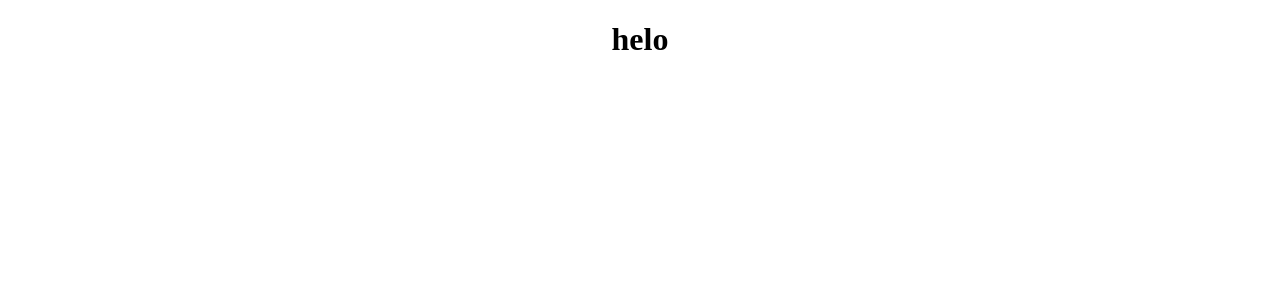
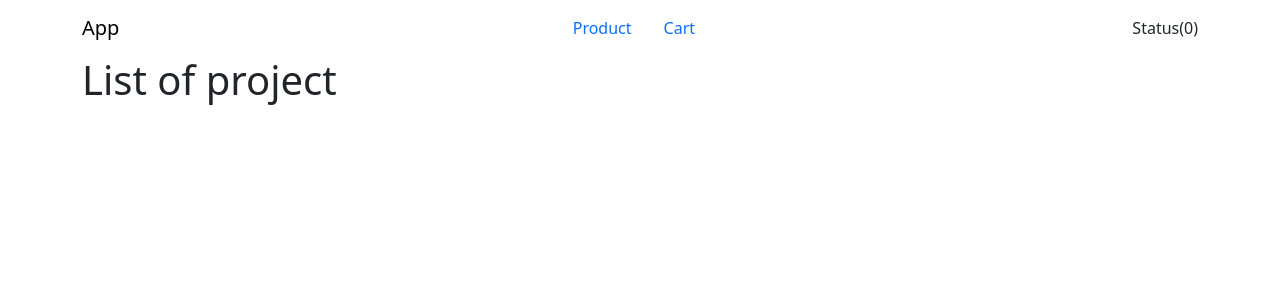
Before and after one commit to Sourabhpande532/cartzilla, a React (Create React App) app: page / in a window 1280 px wide. Shown: the top 300 px of the page. Built offline with nearby package versions, Linux system fonts and the light colour scheme.

Commit message:
feat: build cart context

```diff
--- a/src/App.js
+++ b/src/App.js
@@ -1,9 +1,23 @@
 import './App.css';
+import "bootstrap/dist/css/bootstrap.min.css"
+import { BrowserRouter as Router, Routes, Route } from 'react-router-dom';
+import { Navbar } from './component/Navbar';
+import { ProductListings } from './pages/ProductListings';
+import { Cart } from './pages/Cart';
+import { ContextProvider } from './context/CartContext';
 
 function App() {
   return (
-    <div className="App">
-      <h1>helo</h1>
+    <div className="container">
+      <ContextProvider>
+        <Router>
+          <Navbar />
+          <Routes>
+            <Route path='/' element={ <ProductListings /> } />
+            <Route path='/cart' element={ <Cart /> } />
+          </Routes>
+        </Router>
+      </ContextProvider>
     </div>
   );
 }
--- /dev/null
+++ b/src/component/CartStatus.js
@@ -0,0 +1,10 @@
+import { useCart } from "../context/CartContext"
+
+export const CartStatus = () => {
+    const { cart } = useCart()
+    return (
+        <div>
+            <span>Status({ cart.length })</span>
+        </div>
+    )
+}
--- /dev/null
+++ b/src/component/Navbar.js
@@ -0,0 +1,17 @@
+import { NavLink } from "react-router-dom"
+import { CartStatus } from "./CartStatus"
+
+export const Navbar = () => {
+    return (
+        <div>
+            <nav className="navbar expand-lg">
+                <NavLink className="navbar-brand" to="/">App</NavLink>
+                <div className="nav">
+                    <NavLink className="nav-link" to='/'>Product</NavLink>
+                    <NavLink className='nav-link' to='/cart'>Cart</NavLink>
+                </div>
+              <CartStatus/>
+            </nav>
+        </div>
+    )
+}
--- /dev/null
+++ b/src/context/CartContext.js
@@ -0,0 +1,12 @@
+import { createContext, useContext, useState } from "react";
+const CartContext = createContext();
+export const useCart = () => useContext( CartContext );
+
+export const ContextProvider = ( { children } ) => {
+    const [cart, setCart] = useState( [] );
+    return (
+        <CartContext.Provider value={ { cart, setCart } }>
+            { children }
+        </CartContext.Provider>
+    )
+}
--- /dev/null
+++ b/src/pages/Cart.js
@@ -0,0 +1,7 @@
+export const Cart = () => {
+    return (
+        <div>
+            <h1>Hello Cart</h1>
+        </div>
+    )
+}
--- /dev/null
+++ b/src/pages/ProductListings.js
@@ -0,0 +1,34 @@
+
+const productList = [
+    {
+        id: 1,
+        name: "Laptop",
+        price: "49k",
+        details: "512ssd,8Gb RAM",
+    },
+    {
+        id: 2,
+        name: "Smartphone",
+        price: "30k",
+        details: "32Gb internal,8Gb RAM",
+    },
+    {
+        id: 3,
+        name: "Touch pad",
+        price: "2k",
+        details: "12mp front, 32pxe back",
+    },
+    {
+        id: 4,
+        name: "LED 23'",
+        price: "32k",
+        details: "Made with samsung, +hotstar,wify, usb",
+    },
+];
+export const ProductListings = () => {
+    return (
+        <div>
+            <h1>List of project</h1>
+        </div>
+    )
+}
```
